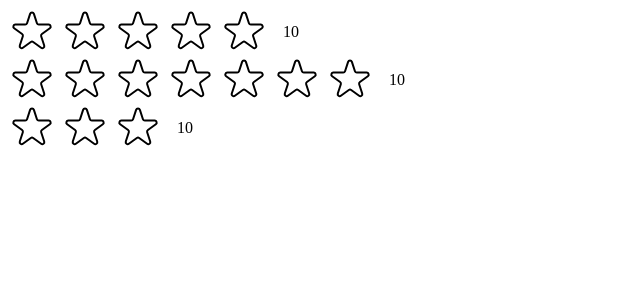
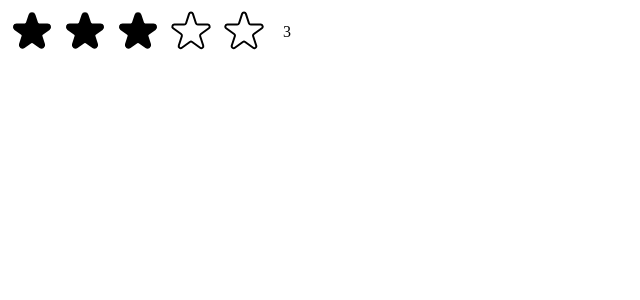
Before and after one commit to tojibayevvv/popcorn, a React (Create React App) app: page / in a window 1280 px wide. Shown: the top 300 px of the page, without its empty margins (0-640 px from the left). Built offline with nearby package versions, Linux system fonts and the light colour scheme.

Commit message:
made the stars clickable

```diff
--- a/src/StarRating.js
+++ b/src/StarRating.js
@@ -12,8 +12,15 @@ const starItem = {
   gap: "5px",
 };
 
+const textStyle = {
+  lineHeight: "1",
+  margin: "0",
+  // color,
+  // fontSize: `${size / 1.5}px`,
+};
+
 export default function StarRating({ maxRating = 3 }) {
-  const [rating, setRating] = useState();
+  const [rating, setRating] = useState(3);
 
   function handleRating(rating) {
     setRating(rating);
@@ -23,10 +30,14 @@ export default function StarRating({ maxRating = 3 }) {
     <div style={starContainer}>
       <div style={starItem}>
         {Array.from({ length: maxRating }, (_, i) => (
-          <Star key={i} onRate={() => handleRating(i + 1)} />
+          <Star
+            key={i}
+            onRate={() => handleRating(i + 1)}
+            full={rating >= i + 1}
+          />
         ))}
       </div>
-      <div>10</div>
+      <p style={textStyle}>{rating || ""}</p>
     </div>
   );
 }
@@ -40,7 +51,7 @@ const starStyle = {
 
 function Star({ onRate, full }) {
   return (
-    <span style={starStyle}>
+    <span style={starStyle} role="button" onClick={onRate}>
       {full ? (
         <svg
           xmlns="http://www.w3.org/2000/svg"
--- a/src/index.js
+++ b/src/index.js
@@ -9,7 +9,5 @@ root.render(
   <React.StrictMode>
     {/* <App /> */}
     <StarRating maxRating={5}/>
-    <StarRating maxRating={7}/>
-    <StarRating/>
   </React.StrictMode>
 );
```
